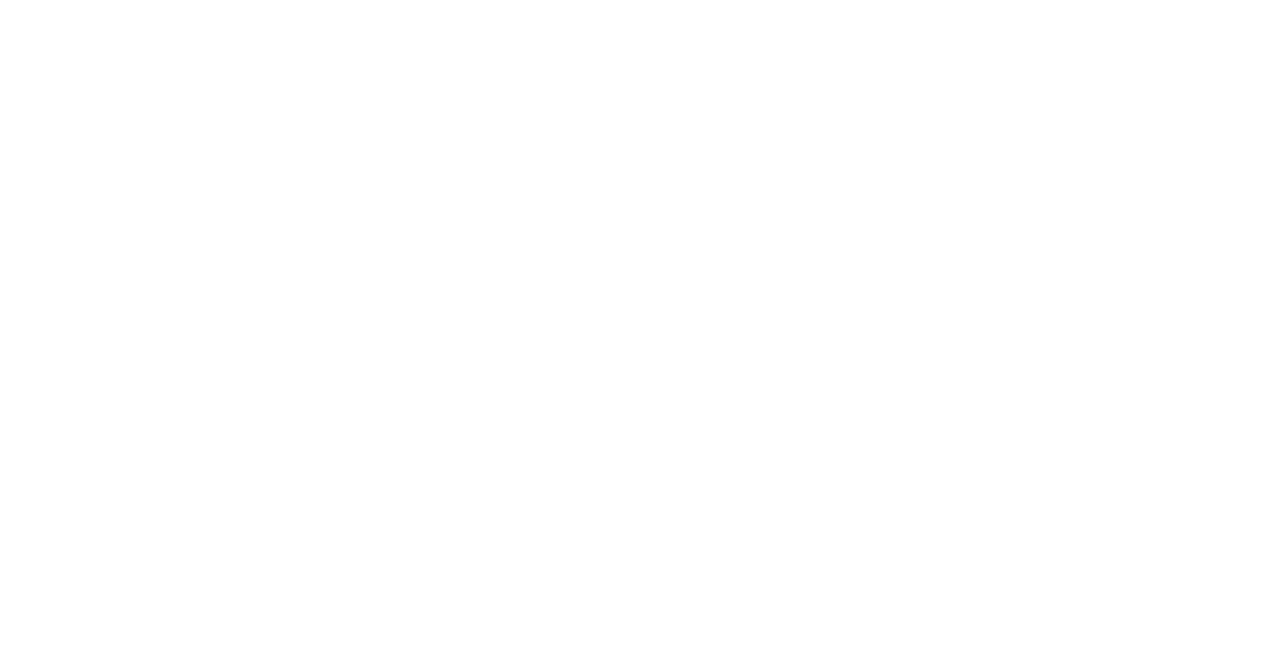
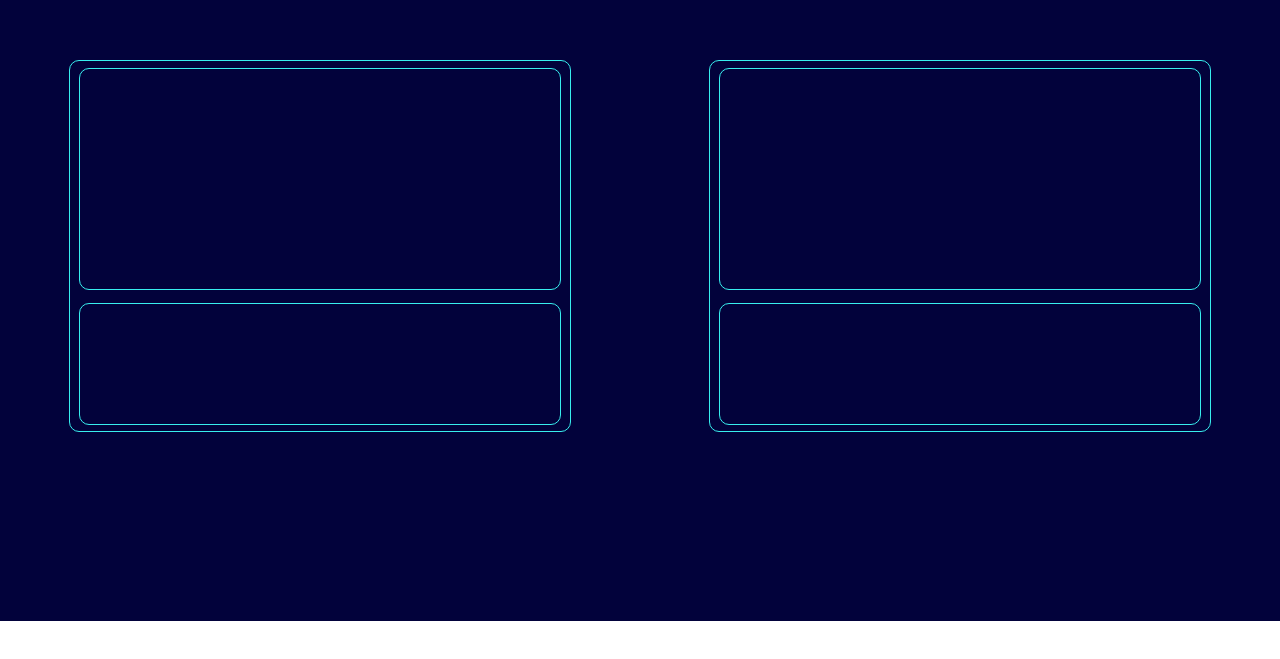
Before and after one commit to AliaksandrLiubanets/counter_ls, a React (Create React App) app: page / in a window 1280 px wide. Shown: the part 129-788 px from the top of the page. Built offline with nearby package versions, Linux system fonts and the light colour scheme.

Commit message:
Add styles for Window component

```diff
--- a/src/App.css
+++ b/src/App.css
@@ -1,38 +1,7 @@
 .App {
-  text-align: center;
+  background-color: #02023b;
+  height: 750px;
+  display: flex;
+  align-items: center;
+  justify-content: space-around;
 }
-
-.App-logo {
-  height: 40vmin;
-  pointer-events: none;
-}
-
-@media (prefers-reduced-motion: no-preference) {
-  .App-logo {
-    animation: App-logo-spin infinite 20s linear;
-  }
-}
-
-.App-header {
-  background-color: #282c34;
-  min-height: 100vh;
-  display: flex;
-  flex-direction: column;
-  align-items: center;
-  justify-content: center;
-  font-size: calc(10px + 2vmin);
-  color: white;
-}
-
-.App-link {
-  color: #61dafb;
-}
-
-@keyframes App-logo-spin {
-  from {
-    transform: rotate(0deg);
-  }
-  to {
-    transform: rotate(360deg);
-  }
-}
--- a/src/App.tsx
+++ b/src/App.tsx
@@ -1,10 +1,12 @@
 import React from 'react';
 import './App.css';
+import Window from './components/Window'
 
 function App() {
   return (
     <div className="App">
-
+      <Window />
+      <Window />
     </div>
   );
 }
--- a/src/styles/styles.module.css
+++ b/src/styles/styles.module.css
@@ -1,9 +1,21 @@
-.window__frame{
+.window__frame {
+    display: flex;
+    flex-direction: column;
+    align-items: center;
+    justify-content: space-around;
+}
 
+.window__frame, .window__large, .window__small {
+    width: 500px;
+    height: 370px;
+    border: 1px solid #38eeee;
+    border-radius: 10px;
 }
 .window__large{
-
+    width: 480px;
+    height: 220px;
 }
 .window__small{
-
+    width: 480px;
+    height: 120px;
 }
```
